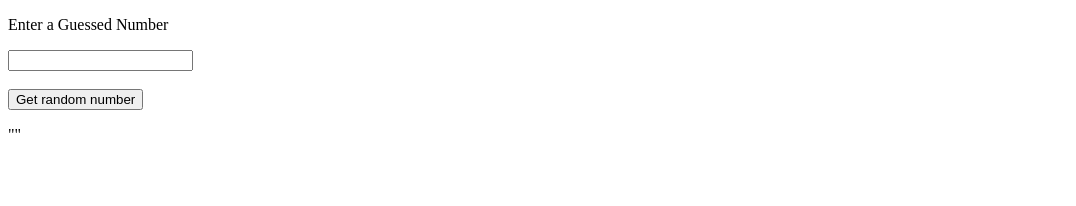
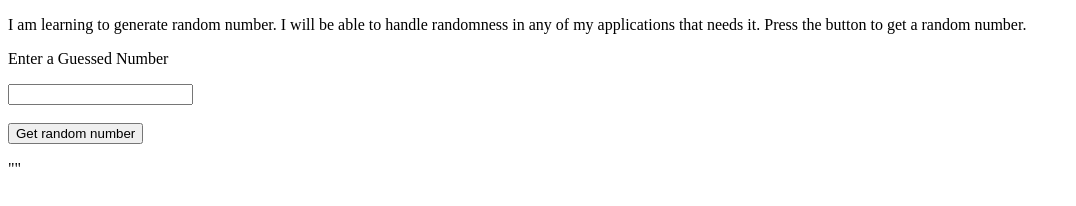
Before and after one commit to acciojob/Hot-or-Cold-Part-I-Priyanka-Pol, a website: page main.html in a window 1280 px wide. Shown: the whole page, without its empty margins (0-1076 px from the left). Drawn offline with Linux system fonts and the light colour scheme.

Commit message:
created a submission

```diff
--- a/main.html
+++ b/main.html
@@ -4,7 +4,7 @@
 </head>
 <body>
 	<!-- p tag -->
-	<p id="main"></p>
+	<p id="main">I am learning to generate random number. I will be able to handle randomness in any of my applications that needs it. Press the button to get a random number.</p>
     <p id = "user">Enter a Guessed Number </p>
     <input id= "guess"></input><br><br>
 	<!-- button -->
--- a/script.js
+++ b/script.js
@@ -12,6 +12,7 @@ function randomNumGenerator(){
 }
 
 function guessNum() {
+	// alert(check7);
   input = Number(document.getElementById("guess").value);
 }
 function print() {
```
